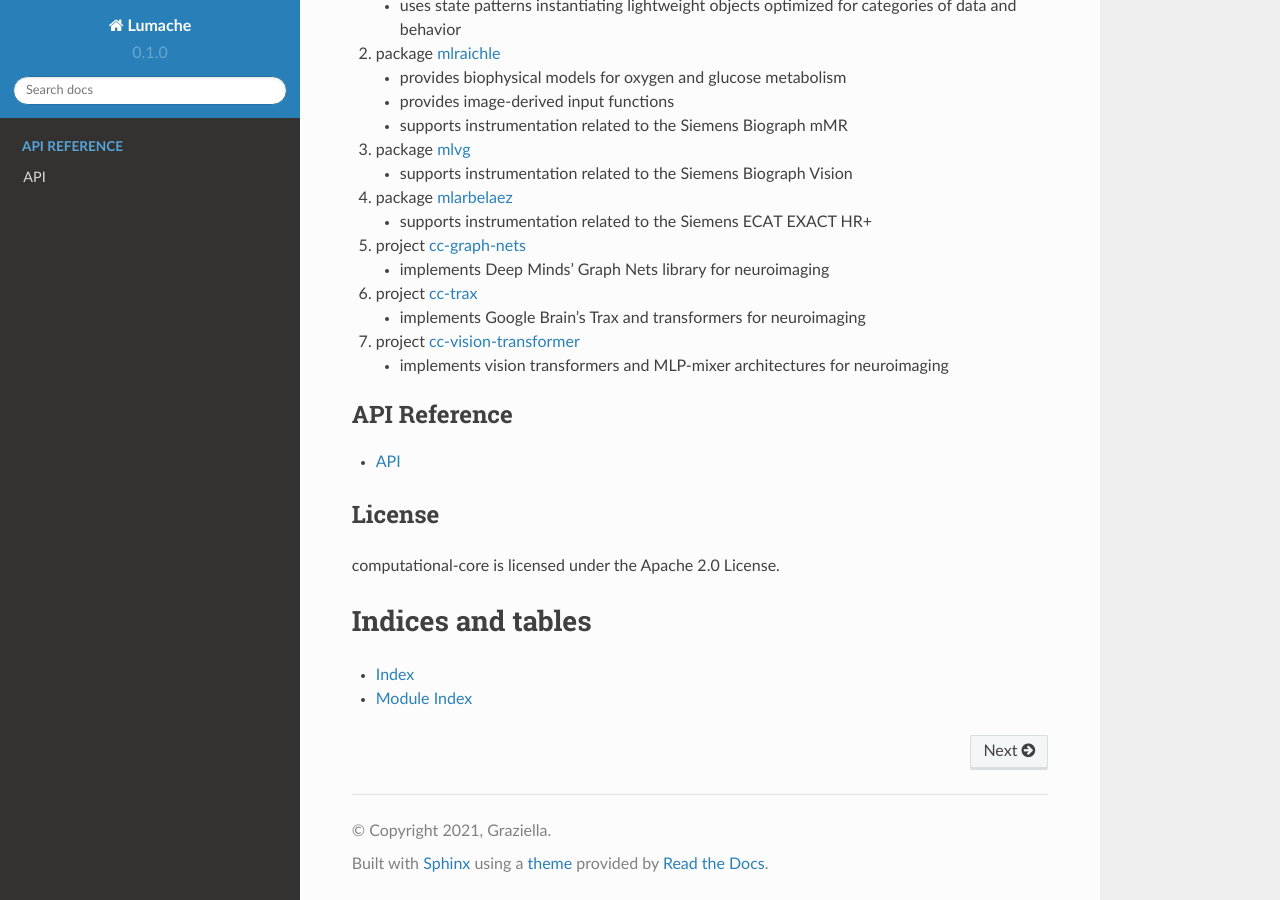
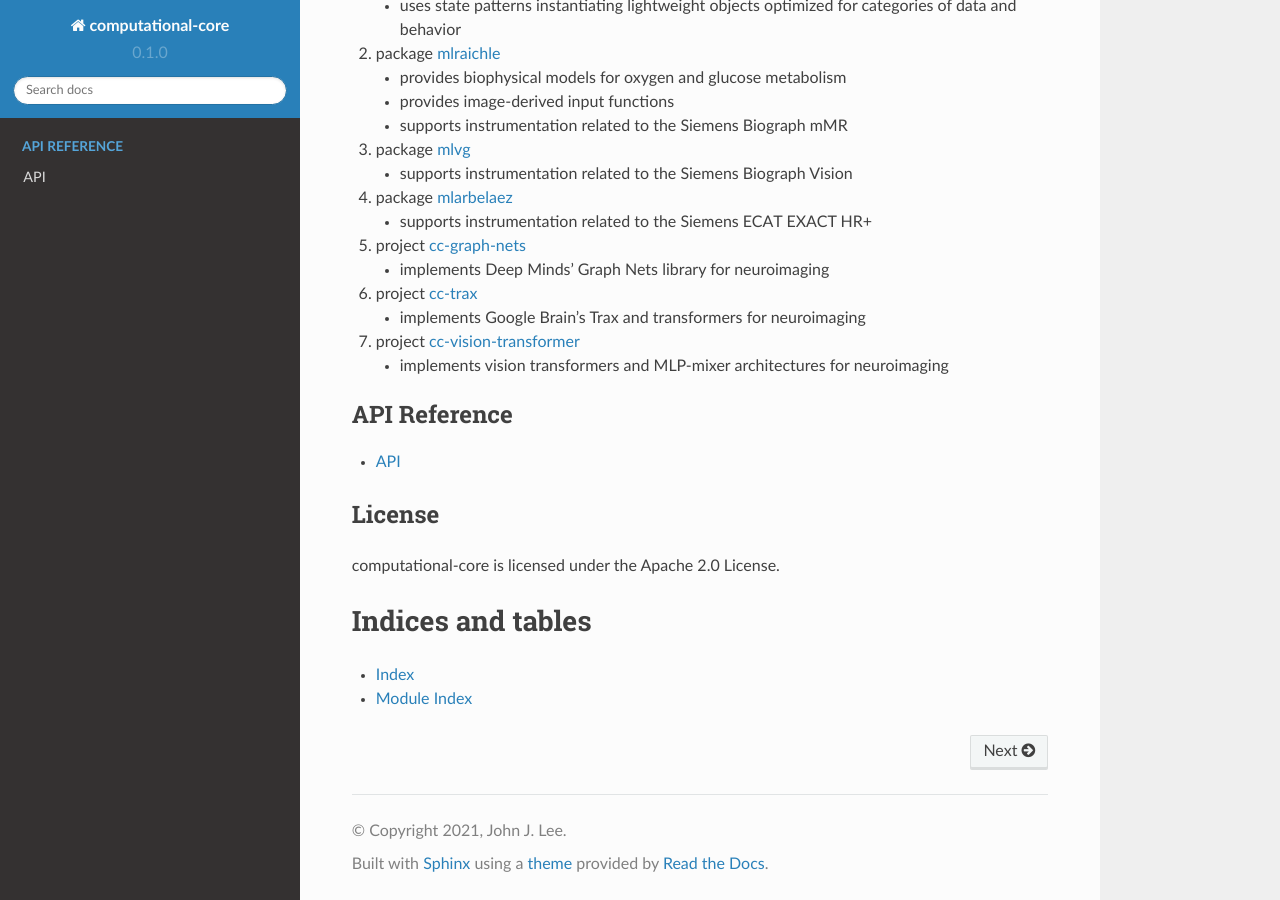
Before and after one commit to jjleewustledu/computational-core, a Sphinx documentation site: the page built from docs/source/index.rst, in a window 1280 px wide and 900 px high, scrolled down 816 px. Built offline with Sphinx 7.4.7 and the Read the Docs theme 2.0.0, drawn with Linux system fonts in a browser that asks for light colours; pages that are not in the unit, such as notebooks, are missing from menus.

Commit message:
Update conf.py

```diff
--- a/docs/source/conf.py
+++ b/docs/source/conf.py
@@ -2,9 +2,9 @@
 
 # -- Project information
 
-project = 'Lumache'
-copyright = '2021, Graziella'
-author = 'Graziella'
+project = 'computational-core'
+copyright = '2021, John J. Lee'
+author = 'John J. Lee'
 
 release = '0.1'
 version = '0.1.0'
```
